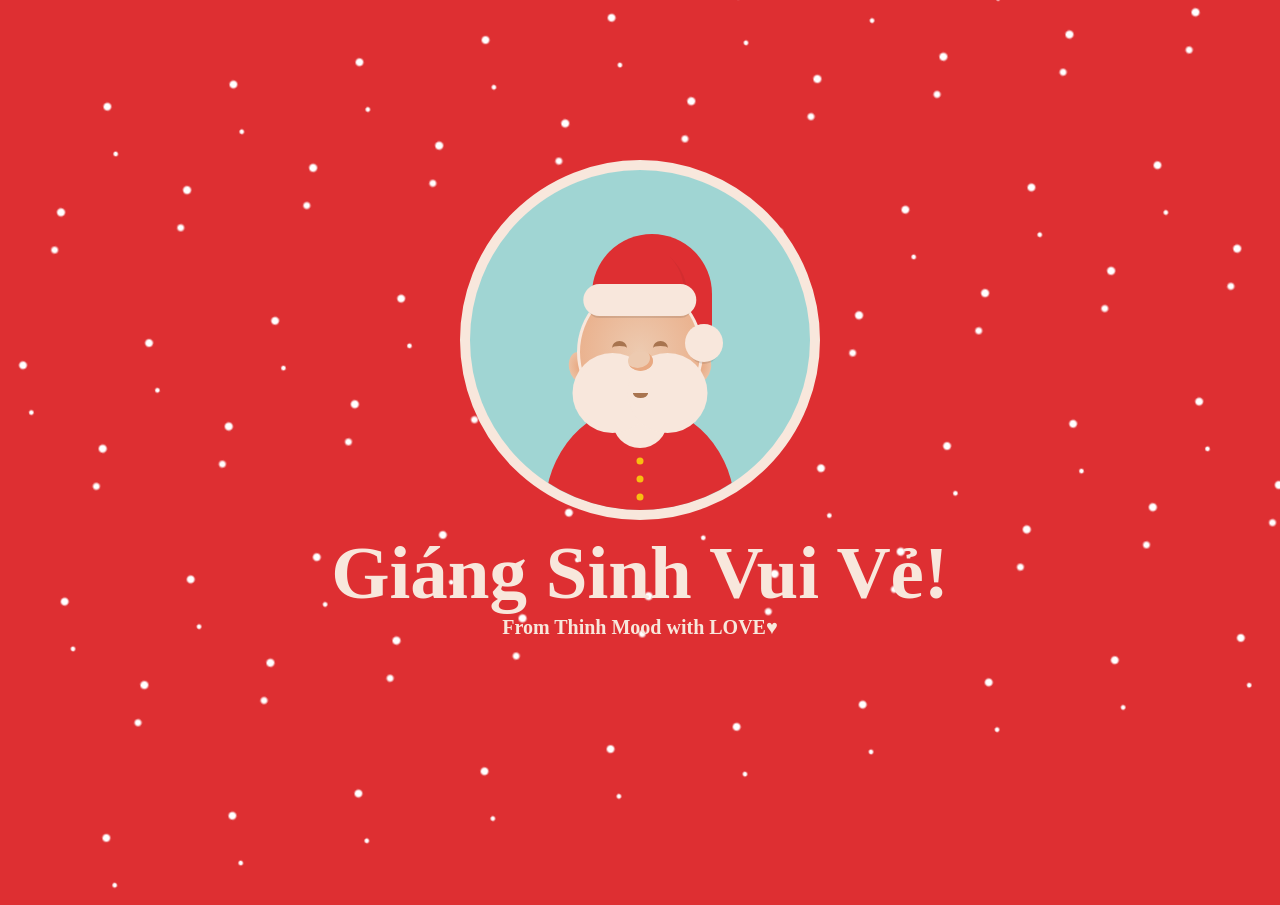
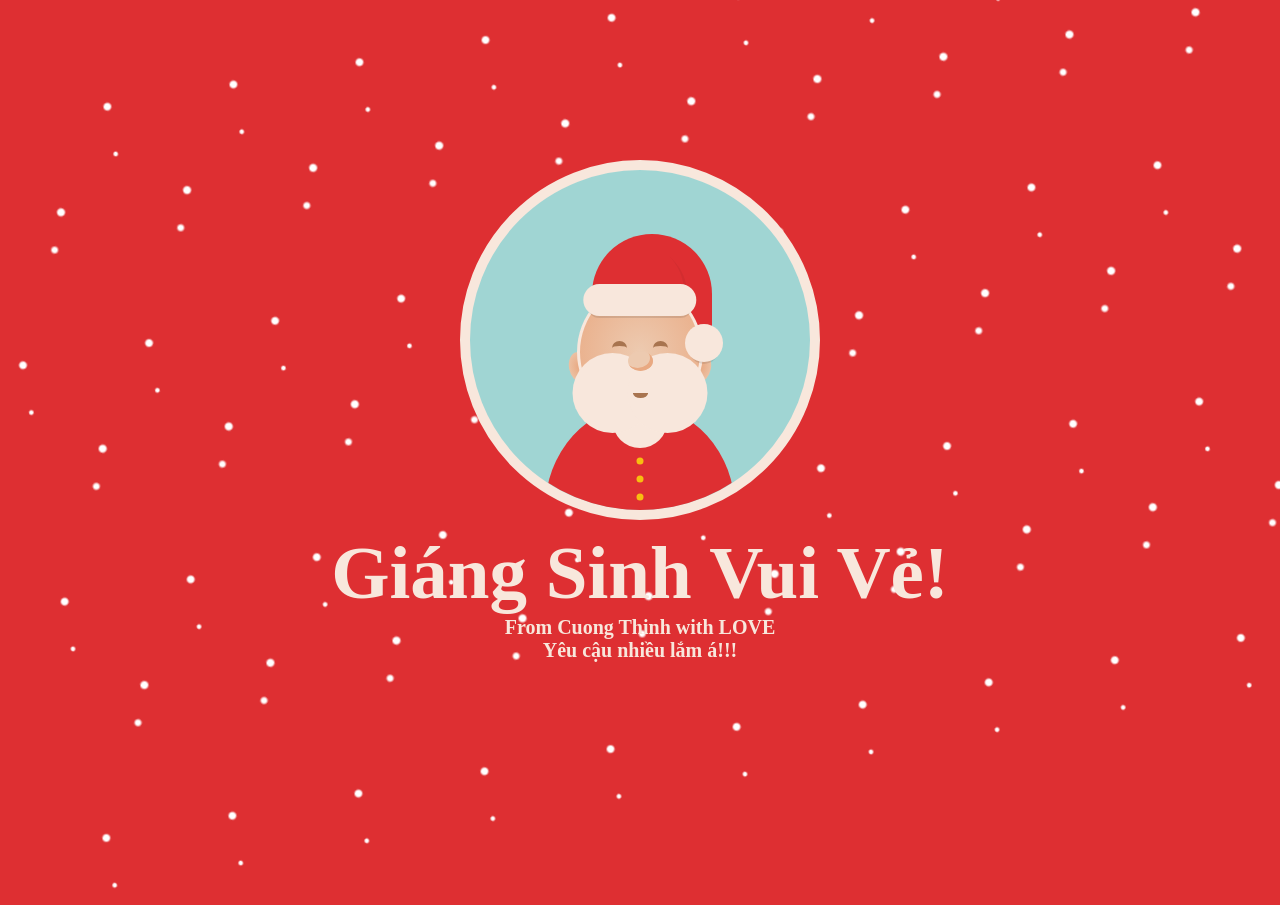
Before and after one commit to NemMood/ThinhMood, a plain HTML site: page index.html in a window 1280 px wide. Both pictures are taken after a click on the element "Nhấn vào thư nhé !!!". Shown: the top 905 px of the page. Drawn offline with Linux system fonts and the light colour scheme; a web font is replaced by a local one.

Commit message:
Update index.html

```diff
--- a/index.html
+++ b/index.html
@@ -1073,7 +1073,8 @@
    <div class="christmas" >
     <div class="message">
         <h1>Giáng Sinh Vui Vẻ!</h1>
-        <h2>From Thinh Mood with LOVE♥</h2>
+        <h2>From Cuong Thinh with LOVE</h2>
+        <h2>Yêu cậu nhiều lắm á!!!</h2>
     </div>
     <div class="window ">
         <div class="santa">
```
